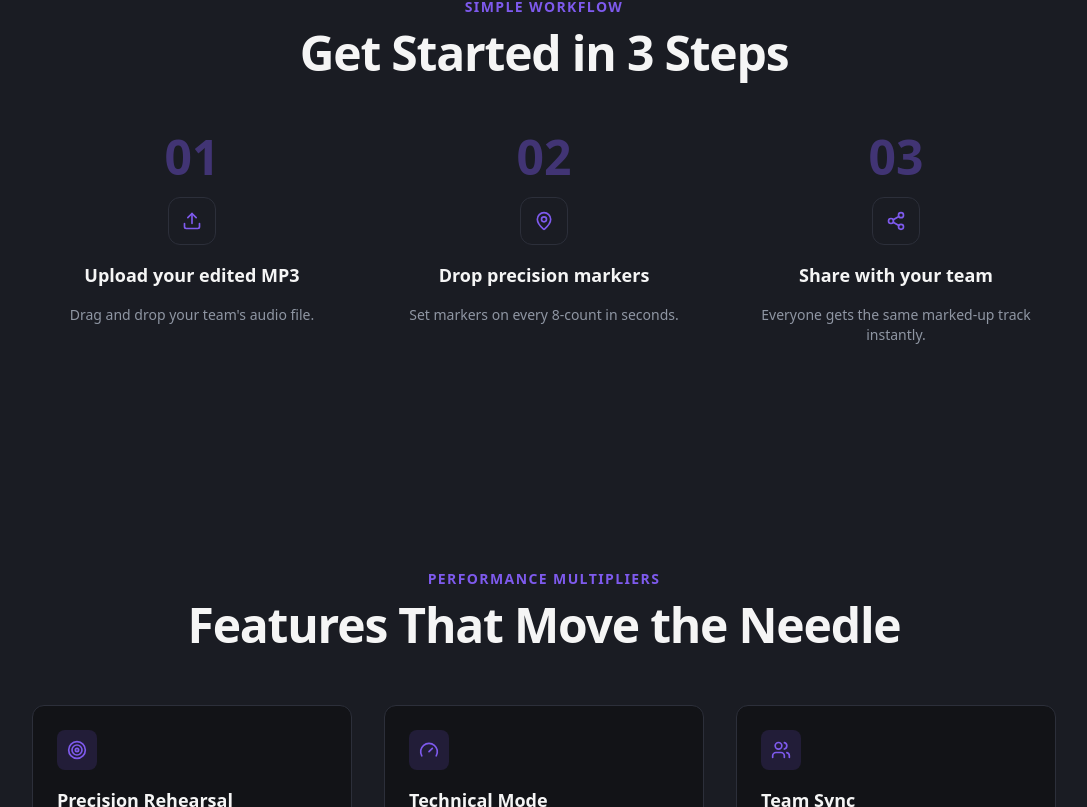
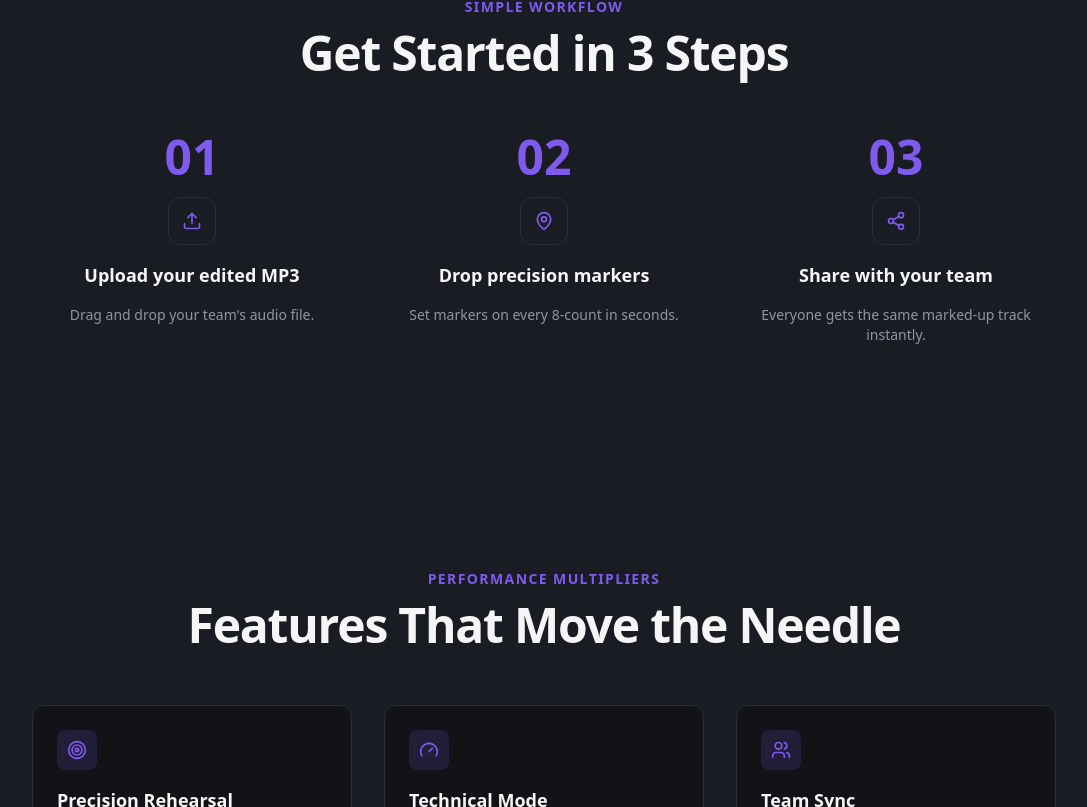
Before and after one commit to DrFunDip72/cuethemark, a React (Vite) app: page / in a window 1280 px wide. Shown: the part 1493-2300 px from the top of the page, without its empty margins (96-1183 px from the left). Built offline with nearby package versions, Linux system fonts and the light colour scheme.

Commit message:
updated the landing page

```diff
--- a/src/pages/LandingPage.tsx
+++ b/src/pages/LandingPage.tsx
@@ -104,7 +104,7 @@ export default function LandingPage() {
               { icon: Share2, step: "03", title: "Share with your team", desc: "Everyone gets the same marked-up track instantly." },
             ].map(({ icon: Icon, step, title, desc }, i) => (
               <div key={step} className={`relative text-center space-y-4 animate-float-up animate-float-up-${i + 1}`}>
-                <div className="text-5xl font-black" style={{ color: "hsl(var(--landing-accent) / 0.4)" }}>{step}</div>
+                <div className="text-5xl font-black" style={{ color: "hsl(var(--landing-accent))" }}>{step}</div>
                 <div className="w-12 h-12 rounded-xl mx-auto flex items-center justify-center" style={{ backgroundColor: "hsl(var(--landing-surface))", border: "1px solid hsl(var(--landing-border))" }}>
                   <Icon className="w-5 h-5" style={{ color: "hsl(var(--landing-accent))" }} />
                 </div>
@@ -211,7 +211,7 @@ export default function LandingPage() {
               </div>
               <p className="text-sm" style={{ color: "hsl(var(--landing-text-muted))" }}>For dedicated dancers mastering solo or assigned parts.</p>
               <ul className="space-y-2 text-sm pt-2">
-                {["Unlimited MP3 uploads", "Precision markers", "Tempo control", "14-day free trial"].map((f) => (
+                {["Unlimited MP3 uploads", "Precision markers", "Tempo control", "7-day free trial"].map((f) => (
                   <li key={f} className="flex items-center gap-2"><CheckCircle2 className="w-4 h-4 shrink-0" style={{ color: "hsl(var(--landing-accent))" }} />{f}</li>
                 ))}
               </ul>
@@ -229,7 +229,7 @@ export default function LandingPage() {
               </div>
               <p className="text-sm" style={{ color: "hsl(var(--landing-text-muted))" }}>Shared routines, team sync, unlimited markers.</p>
               <ul className="space-y-2 text-sm pt-2">
-                {["Everything in Individual", "Shared team routines", "Automatic team sync", "Unlimited markers", "14-day free trial"].map((f) => (
+                {["Everything in Individual", "Shared team routines", "Automatic team sync", "Unlimited markers", "7-day free trial"].map((f) => (
                   <li key={f} className="flex items-center gap-2"><CheckCircle2 className="w-4 h-4 shrink-0" style={{ color: "hsl(var(--landing-accent))" }} />{f}</li>
                 ))}
               </ul>
@@ -238,7 +238,7 @@ export default function LandingPage() {
               </Button>
             </div>
           </div>
-          <p className="text-sm" style={{ color: "hsl(var(--landing-text-muted))" }}>14-day free trial · Cancel anytime · No credit card required</p>
+          <p className="text-sm" style={{ color: "hsl(var(--landing-text-muted))" }}>7-day free trial · Cancel anytime · No credit card required</p>
         </div>
       </section>
 
```
